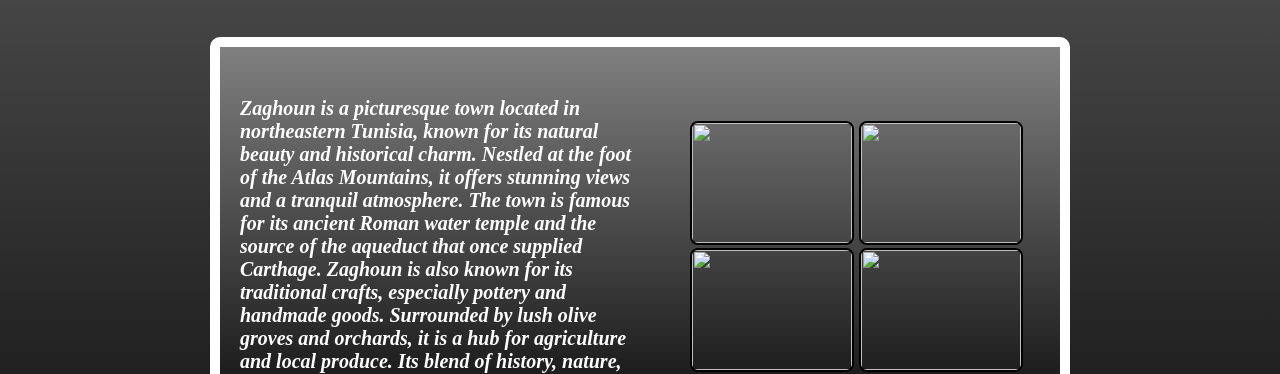
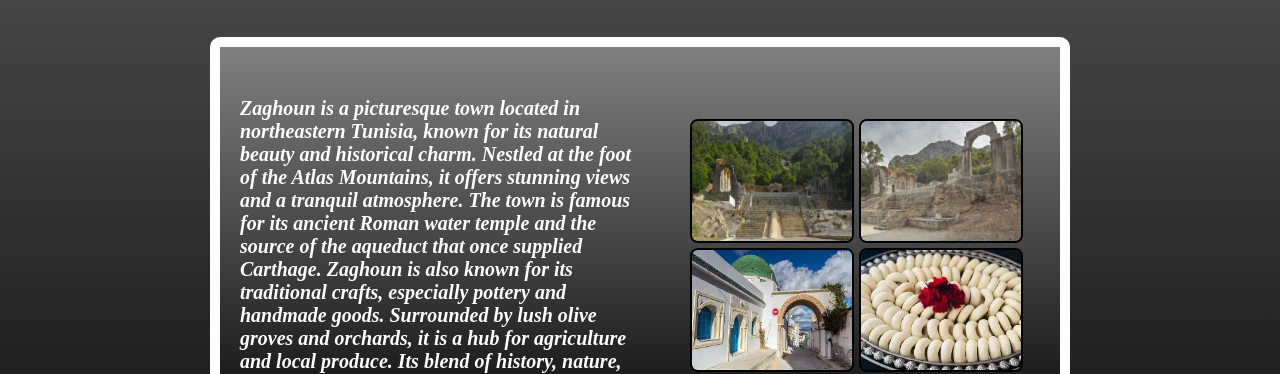
Before and after one commit to saifallahbdiri/RobotPal_Challange, a plain HTML site: page index.html in a window 1280 px wide. Shown: the part 578-952 px from the top of the page. Drawn offline with Linux system fonts and the light colour scheme.

Commit message:
Update index.html

```diff
--- a/index.html
+++ b/index.html
@@ -189,10 +189,10 @@
         <div class="b2">
             <p>Zaghoun is a picturesque town located in northeastern Tunisia, known for its natural beauty and historical charm. Nestled at the foot of the Atlas Mountains, it offers stunning views and a tranquil atmosphere. The town is famous for its ancient Roman water temple and the source of the aqueduct that once supplied Carthage. Zaghoun is also known for its traditional crafts, especially pottery and handmade goods. Surrounded by lush olive groves and orchards, it is a hub for agriculture and local produce. Its blend of history, nature, and culture makes Zaghoun a hidden gem worth visiting.</p>
             <div class="img">
-                <img src="zgn1.jpg" class="zgn1">
-                <img src="zgn2.jpg" class="zgn1">
-                <img src="zgn3.jpg" class="zgn1">
-                <img src="zgn4.jpg" class="zgn1">
+                <img src="img/zgn1.jpg" class="zgn1">
+                <img src="img/zgn2.jpg" class="zgn1">
+                <img src="img/zgn3.jpg" class="zgn1">
+                <img src="img/zgn4.jpg" class="zgn1">
             </div>
         </div>
         <div class="b3">
```
